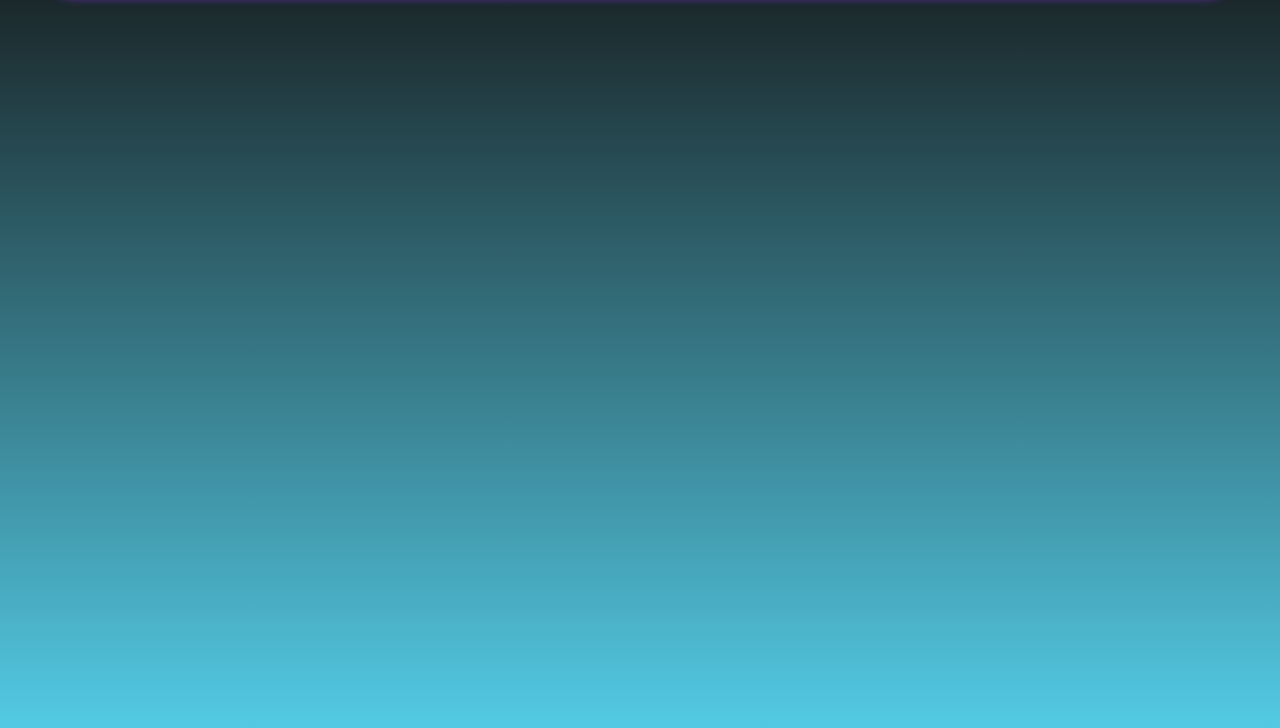
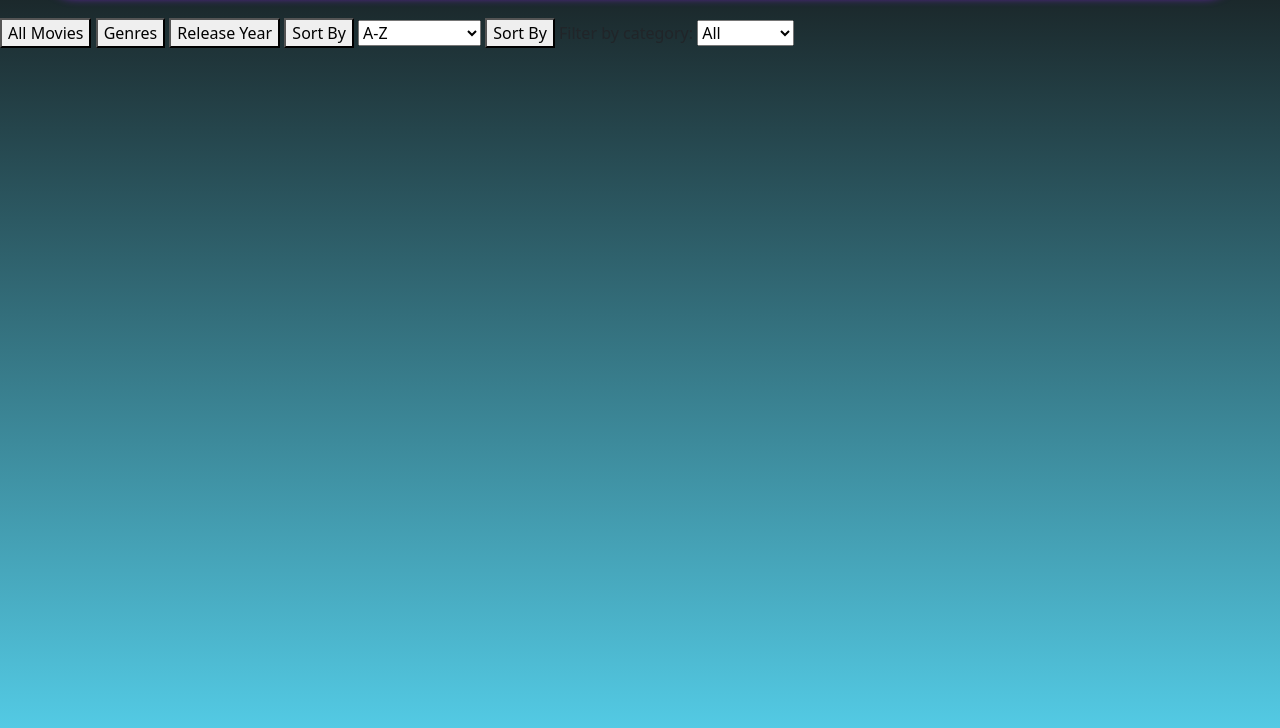
Before and after one commit to 251015-michelle/AP-Invaders_test, a plain HTML site: page pages/contentLibrary.html in a window 1280 px wide. Shown: the part 92-820 px from the top of the page. Drawn offline with nearby package versions, Linux system fonts and the light colour scheme.

Commit message:
Attempt at making the filter bar

```diff
--- a/css/main.css
+++ b/css/main.css
@@ -69,3 +69,11 @@ form:focus-within .fa-magnifying-glass {
     color: #53CAE4;
     transition: color 0.2s ease-in-out;
 }
+
+.fa-bars{
+    color: #8a2be2;
+}
+
+.fa-bars:hover {
+    color: #53CAE4;
+}
--- a/pages/contentLibrary.html
+++ b/pages/contentLibrary.html
@@ -21,7 +21,7 @@
                 <img src="../assets/img/PopFlix_logo_primary_whiteTagline.png" alt="popFlixLogo">
             </a>
             <button class="navbar-toggler" type="button" data-bs-toggle="collapse" data-bs-target="#navbarText" aria-controls="navbarText" aria-expanded="false" aria-label="Toggle navigation">
-            <span class="navbar-toggler-icon"></span>
+                <i class="fa-solid fa-bars"></i>
             </button>
             <div class="collapse navbar-collapse" id="navbarText">
                 <ul class="navbar-nav mx-auto mb-2 mb-lg-0">
@@ -47,6 +47,49 @@
         </div>
     </nav>
 
+    <section class="contLibFilterButtons">
+        <button class="contLibFilterButton" type="button">All Movies</button>
+        <button class="contLibFilterButton" type="button">Genres</button>
+        <button class="contLibFilterButton" type="button">Release Year</button>
+        <button class="contLibFilterButton" type="button">Sort By</button>
+
+
+
+
+
+        <select id="contLibSortBy">
+            <option value="az">A-Z</option>
+            <option value="newFirst">Newest First</option>
+            <option value="oldFirst">Oldest First</option>
+            <option value="mostPopular">Most Popular</option>
+        </select>
+        <button onclick="getValue();">Sort By</button>
+
+
+
+
+
+
+        <!-- Dropdown Menu -->
+        <label for="category-select">Filter by category:</label>
+        <select id="category-select">
+            <option value="all">All</option>
+            <option value="fruit">Fruit</option>
+            <option value="vegetable">Vegetable</option>
+        </select>
+
+
+
+    </section>
+
+
+
+
+
+
+
+
+
 
 
 
```
